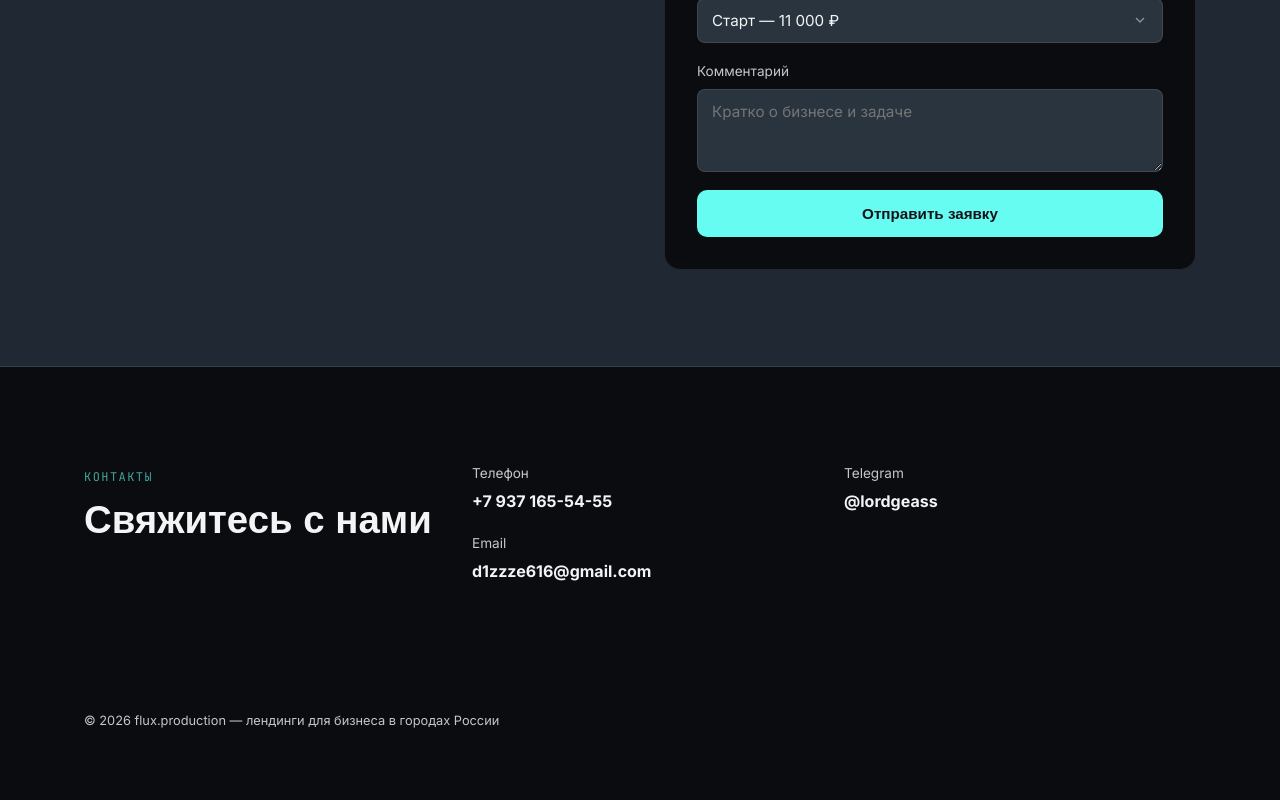
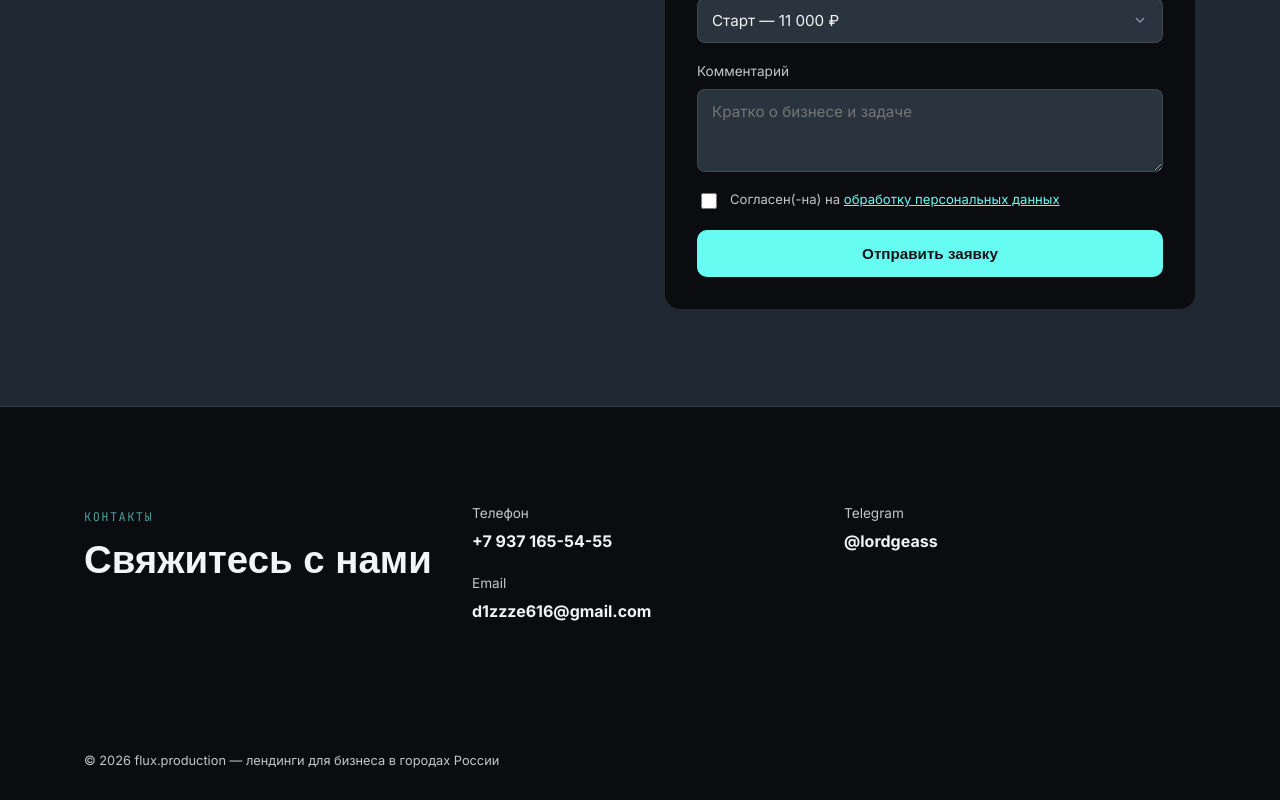
Before and after one commit to workhattdplay/segaeraergqrgqeerhergq4rgqertrXgvqe4rgq3erhbadgfadrg, a React (Vite) app: page / in a window 1280 px wide. Shown: the part 2516-3316 px from the top of the page. Before the commit the page ends 3276 px from the top, so only its background shows below. Built offline with nearby package versions, Linux system fonts and the light colour scheme; a web font is replaced by a local one.

Commit message:
Add files via upload

```diff
--- /dev/null
+++ b/public/privacy.html
@@ -0,0 +1,137 @@
+<!doctype html>
+<html lang="ru">
+  <head>
+    <meta charset="UTF-8" />
+    <meta name="viewport" content="width=device-width, initial-scale=1" />
+    <title>Политика конфиденциальности — landing.города</title>
+    <meta name="robots" content="noindex" />
+    <style>
+      :root {
+        --ink: #0b0c10;
+        --surface: #1f2833;
+        --text: #f2f4f5;
+        --muted: #c5c6c7;
+        --accent: #45a29e;
+        --accent-warm: #66fcf1;
+        --line: rgba(197, 198, 199, 0.16);
+      }
+      * { box-sizing: border-box; }
+      body {
+        margin: 0;
+        background: var(--ink);
+        color: var(--text);
+        font-family: -apple-system, BlinkMacSystemFont, 'Segoe UI', Roboto, Arial, sans-serif;
+        line-height: 1.6;
+      }
+      .wrap {
+        max-width: 720px;
+        margin: 0 auto;
+        padding: 64px 24px 96px;
+      }
+      a { color: var(--accent-warm); }
+      h1 {
+        font-size: clamp(1.6rem, 3vw + 1rem, 2.2rem);
+        margin: 0 0 8px;
+      }
+      .updated {
+        color: var(--muted);
+        font-size: 0.85rem;
+        margin: 0 0 40px;
+      }
+      h2 {
+        font-size: 1.15rem;
+        margin: 40px 0 12px;
+        border-bottom: 1px solid var(--line);
+        padding-bottom: 10px;
+      }
+      p, li { color: var(--muted); }
+      ul { padding-left: 20px; }
+      .back {
+        display: inline-block;
+        margin-bottom: 32px;
+        color: var(--muted);
+        text-decoration: none;
+        font-size: 0.9rem;
+      }
+      .back:hover { color: var(--text); }
+      strong { color: var(--text); }
+    </style>
+  </head>
+  <body>
+    <div class="wrap">
+      <a class="back" href="/">← Вернуться на сайт</a>
+      <h1>Политика конфиденциальности</h1>
+      <p class="updated">Дата последнего обновления: 2 августа 2026 г.</p>
+
+      <p>
+        Настоящая Политика определяет порядок обработки персональных данных
+        пользователей сайта landing.города (далее — «Сайт»), заполняющих форму
+        заявки. Используя Сайт и отправляя форму, вы соглашаетесь с условиями
+        настоящей Политики.
+      </p>
+
+      <h2>1. Какие данные собираются</h2>
+      <p>При заполнении формы заявки на Сайте мы собираем:</p>
+      <ul>
+        <li>имя;</li>
+        <li>номер телефона;</li>
+        <li>город;</li>
+        <li>выбранный тариф;</li>
+        <li>комментарий (при заполнении, необязательное поле).</li>
+      </ul>
+
+      <h2>2. Цели обработки</h2>
+      <p>Собранные данные используются исключительно для того, чтобы:</p>
+      <ul>
+        <li>связаться с вами по указанному телефону для обсуждения заявки;</li>
+        <li>подготовить коммерческое предложение по выбранному тарифу;</li>
+        <li>вести учёт обращений.</li>
+      </ul>
+      <p>Данные не используются для рассылок и не передаются третьим лицам, за исключением случаев, указанных в разделе 3.</p>
+
+      <h2>3. Передача данных</h2>
+      <p>
+        Данные, отправленные через форму, передаются в мессенджер Telegram
+        в виде уведомления администратору Сайта. Хранение и обработка сообщений
+        внутри Telegram регулируются
+        <a href="https://telegram.org/privacy" target="_blank" rel="noopener noreferrer">политикой конфиденциальности Telegram</a>.
+      </p>
+
+      <h2>4. Хранение данных</h2>
+      <p>
+        Данные хранятся в переписке Telegram и используются только для связи
+        с вами по конкретной заявке. Срок хранения — до момента завершения
+        работы по заявке либо до вашего запроса на удаление.
+      </p>
+
+      <h2>5. Ваши права</h2>
+      <p>Вы вправе в любой момент:</p>
+      <ul>
+        <li>запросить информацию о том, какие данные о вас хранятся;</li>
+        <li>потребовать исправления или удаления своих данных;</li>
+        <li>отозвать согласие на обработку персональных данных.</li>
+      </ul>
+      <p>Для этого напишите нам на контакты, указанные в разделе «Контакты» на Сайте.</p>
+
+      <h2>6. Безопасность</h2>
+      <p>
+        Мы принимаем разумные меры для защиты ваших данных от несанкционированного
+        доступа, изменения, раскрытия или уничтожения.
+      </p>
+
+      <h2>7. Изменения политики</h2>
+      <p>
+        Мы можем время от времени обновлять эту Политику. Актуальная версия
+        всегда доступна по этому адресу.
+      </p>
+
+      <h2>8. Контакты</h2>
+      <p>
+        По вопросам обработки персональных данных пишите на
+        <a href="mailto:d1zzze616@gmail.com">d1zzze616@gmail.com</a>
+        или в Telegram
+        <a href="https://t.me/lordgeass" target="_blank" rel="noopener noreferrer">@lordgeass</a>.
+      </p>
+    </div>
+  </body>
+</html>
--- a/src/App.jsx
+++ b/src/App.jsx
@@ -48,7 +48,7 @@ const PLANS = [
 ]
 
 function App() {
-  const [form, setForm] = useState({ name: '', phone: '', city: '', plan: 'Старт', message: '' })
+  const [form, setForm] = useState({ name: '', phone: '', city: '', plan: 'Старт', message: '', consent: false })
   const [status, setStatus] = useState('idle')
 
   useEffect(() => {
@@ -69,7 +69,8 @@ function App() {
   }, [])
 
   const handleChange = (e) => {
-    setForm({ ...form, [e.target.name]: e.target.value })
+    const { name, value, type, checked } = e.target
+    setForm({ ...form, [name]: type === 'checkbox' ? checked : value })
   }
 
   const handleSubmit = async (e) => {
@@ -83,7 +84,7 @@ function App() {
       })
       if (!res.ok) throw new Error('request failed')
       setStatus('success')
-      setForm({ name: '', phone: '', city: '', plan: 'Старт', message: '' })
+      setForm({ name: '', phone: '', city: '', plan: 'Старт', message: '', consent: false })
     } catch {
       setStatus('error')
     }
@@ -249,7 +250,27 @@ function App() {
                 />
               </label>
 
-              <button className="btn btn--primary" type="submit" disabled={status === 'loading'}>
+              <label className="field field--checkbox">
+                <input
+                  type="checkbox"
+                  name="consent"
+                  checked={form.consent}
+                  onChange={handleChange}
+                  required
+                />
+                <span>
+                  Согласен(-на) на{' '}
+                  <a href="/privacy.html" target="_blank" rel="noopener noreferrer">
+                    обработку персональных данных
+                  </a>
+                </span>
+              </label>
+
+              <button
+                className="btn btn--primary"
+                type="submit"
+                disabled={status === 'loading' || !form.consent}
+              >
                 {status === 'loading' ? 'Отправляем…' : 'Отправить заявку'}
               </button>
 
--- a/src/index.css
+++ b/src/index.css
@@ -280,6 +280,28 @@ a { color: inherit; text-decoration: none; }
   color: var(--muted);
 }
 
+.field--checkbox {
+  flex-direction: row;
+  align-items: flex-start;
+  gap: 10px;
+  font-size: 0.82rem;
+  line-height: 1.4;
+}
+
+.field--checkbox input {
+  margin-top: 3px;
+  width: 16px;
+  height: 16px;
+  accent-color: var(--accent-warm);
+  cursor: pointer;
+  flex-shrink: 0;
+}
+
+.field--checkbox a {
+  color: var(--accent-warm);
+  text-decoration: underline;
+}
+
 .field input,
 .field textarea,
 .field select {
```
